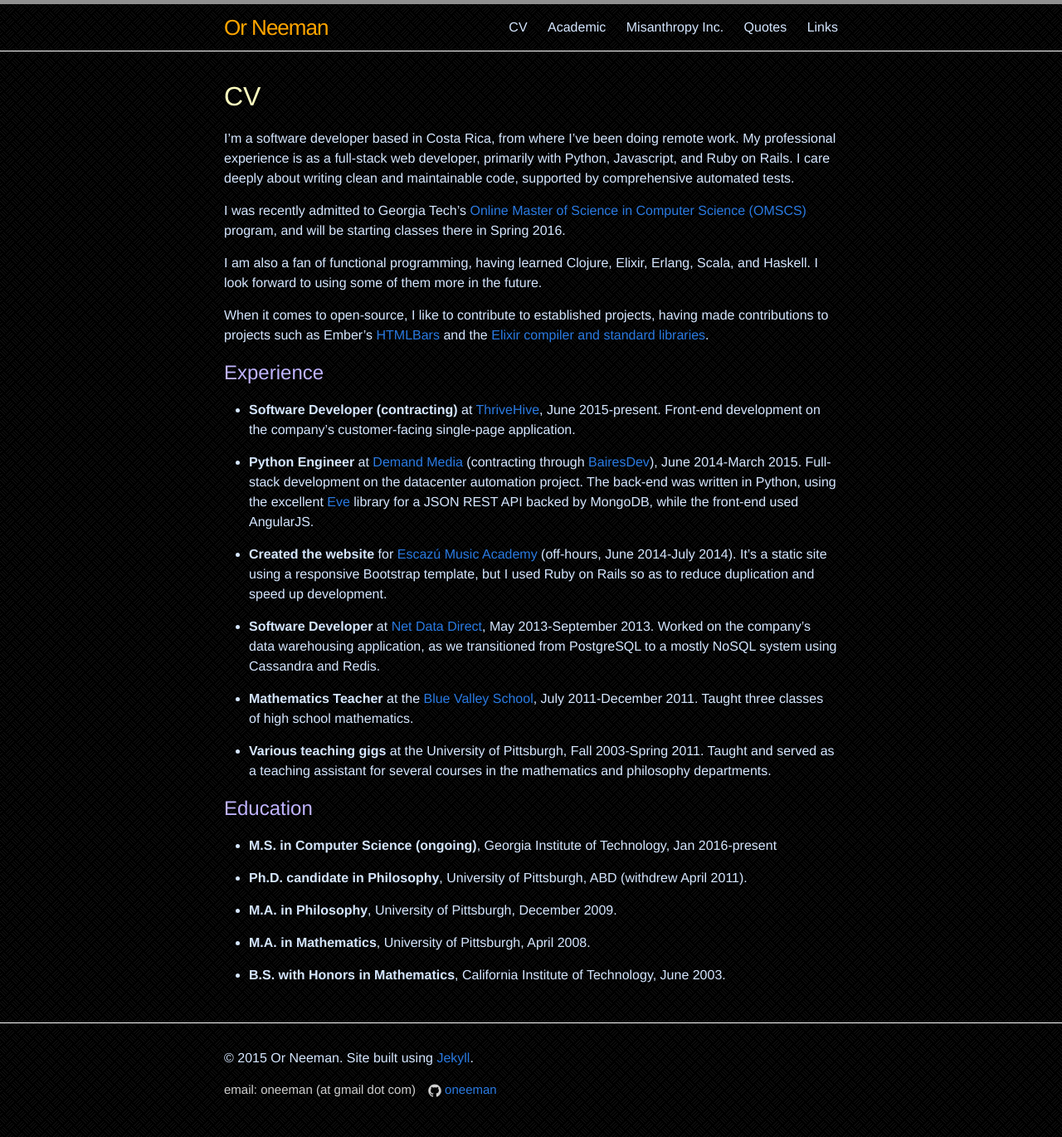
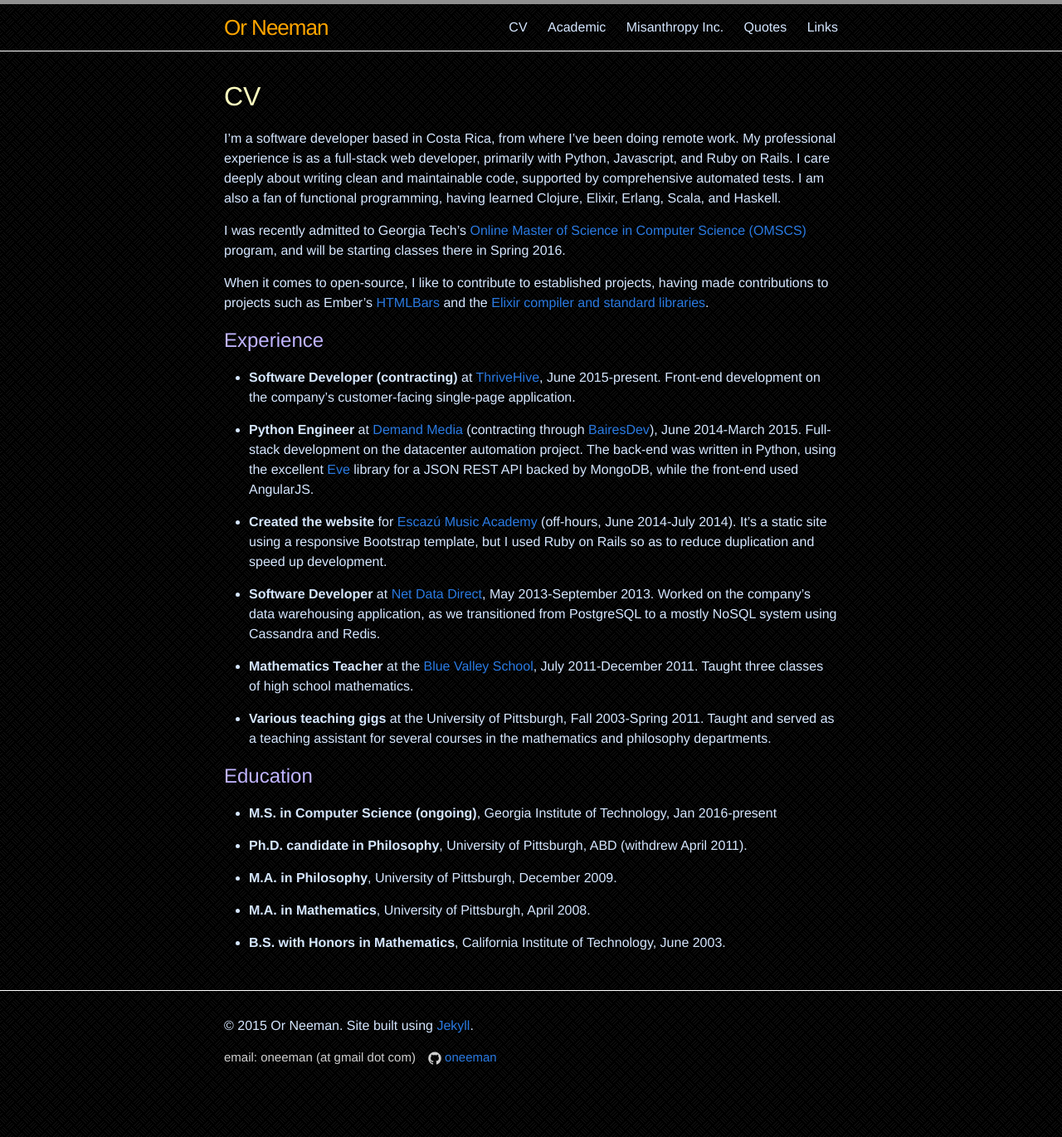
Before and after one commit to oneeman/oneeman.github.io, a Jekyll site: the page built from cv.md, in a window 1280 px wide. Shown: the whole page at 83% size. Built offline with Jekyll 4.4.1, drawn with Linux system fonts in a browser that asks for light colours.

Commit message:
Update CV again

```diff
--- a/cv.md
+++ b/cv.md
@@ -8,14 +8,12 @@
 
 I'm a software developer based in Costa Rica, from where I've been doing remote work.  My professional experience is as
 a full-stack web developer, primarily with Python, Javascript, and Ruby on Rails.  I care deeply about writing
-clean and maintainable code, supported by comprehensive automated tests.
+clean and maintainable code, supported by comprehensive automated tests.  I am also a fan of functional programming,
+having learned Clojure, Elixir, Erlang, Scala, and Haskell.
 
 I was recently admitted to Georgia Tech's
 [Online Master of Science in Computer Science (OMSCS)](http://www.omscs.gatech.edu/) program, and will be starting
 classes there in Spring 2016.
-
-I am also a fan of functional programming, having learned Clojure, Elixir, Erlang, Scala, and Haskell.  I look forward
-to using some of them more in the future.
 
 When it comes to open-source, I like to contribute to established projects, having made contributions to projects such
 as Ember's [HTMLBars](http://github.com/tildeio/htmlbars) and the
```
